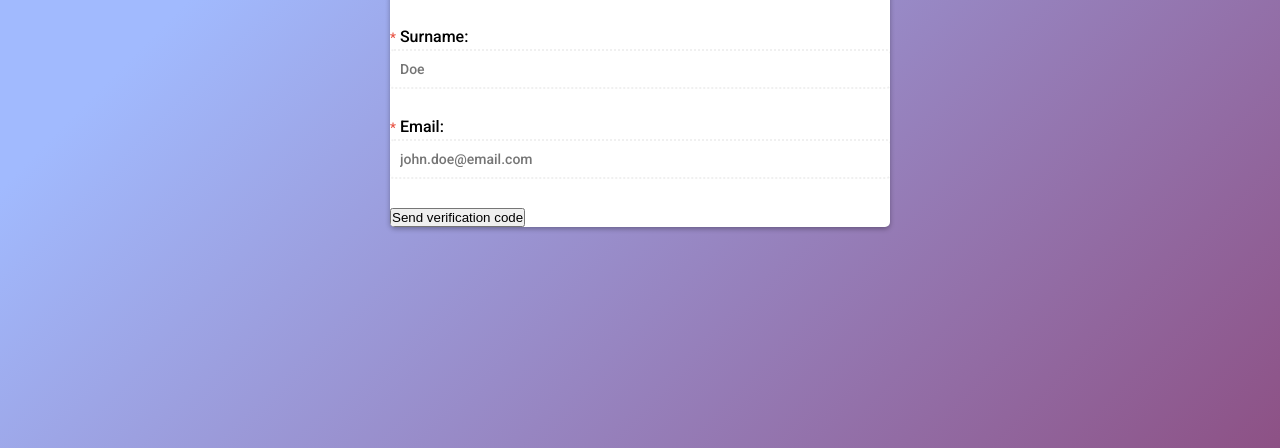
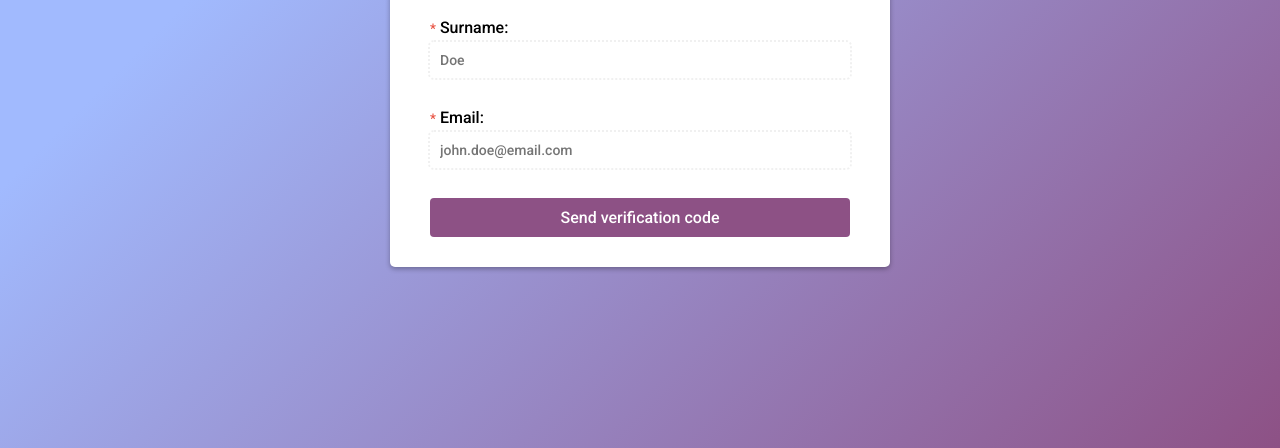
Before and after one commit to esteban-cz/email-verification, a website: page public/index.html in a window 1280 px wide. Shown: the part 352-800 px from the top of the page. Drawn offline with Linux system fonts and the light colour scheme.

Commit message:
Update index.html

```diff
--- a/public/index.html
+++ b/public/index.html
@@ -10,6 +10,7 @@
     <div class="header">
         <h2>Verify your email</h2>
     </div>
+    <form class="form" id="form">
       <div class="form-control">
         <small><label for="">*</label></small>
         <label for="">Name:</label>
```
